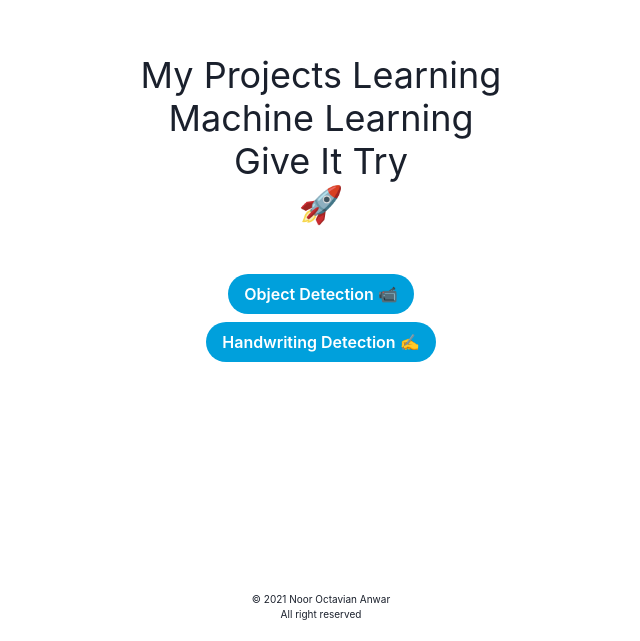
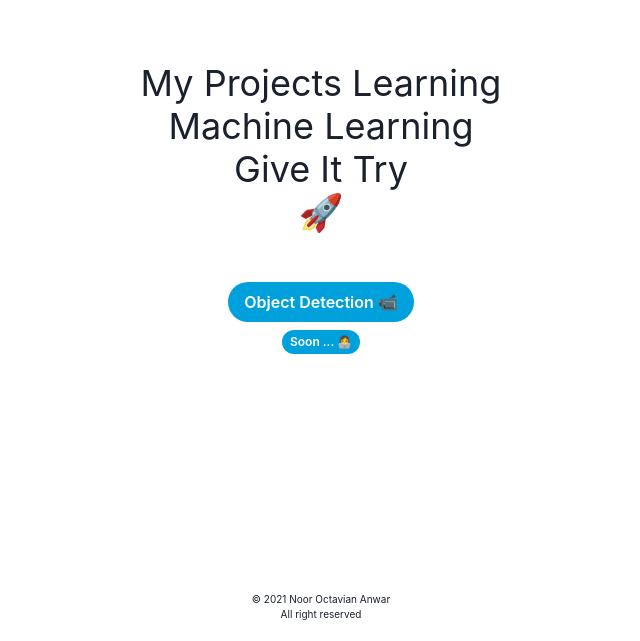
Before and after one commit to arrokh/arrokh-mplml, a Next.js app: page / in a window 1280 px wide. Shown: the part 159-800 px from the top of the page, without its empty margins (319-959 px from the left). Built offline with nearby package versions, Linux system fonts and the light colour scheme.

Commit message:
Update landing page

```diff
--- a/pages/index.tsx
+++ b/pages/index.tsx
@@ -1,5 +1,6 @@
 import { Box, Button, Center, Heading, Text, VStack } from '@chakra-ui/react';
 import Link from 'next/link';
+import Router from 'next/router';
 
 export default function Index() {
 	return <Center h={'100vh'} flexDirection={'column'}>
@@ -29,15 +30,25 @@ export default function Index() {
 						Object Detection 📹
 					</Button>
 				</Link>
-				<Link passHref href={'/handwriting-number-detection'}>
 				<Button
 					as={'a'}
 					colorScheme={'linkedin'}
 					rounded={'full'}
+					size={'xs'}
+					onClick={() => Router.replace('https://www.instagram.com/nooroctaviananwar')}
 				>
-						Handwriting Detection ✍
+					Soon ... 👩‍💻
 				</Button>
-				</Link>
+
+				{/*<Link passHref href={'/handwriting-number-detection'}>*/}
+				{/*	<Button*/}
+				{/*		as={'a'}*/}
+				{/*		colorScheme={'linkedin'}*/}
+				{/*		rounded={'full'}*/}
+				{/*	>*/}
+				{/*		Handwriting Detection ✍*/}
+				{/*	</Button>*/}
+				{/*</Link>*/}
 			</VStack>
 		</VStack>
 		<Box h={3}/>
```
Lines whose indentation alone changed are shown as unchanged.
